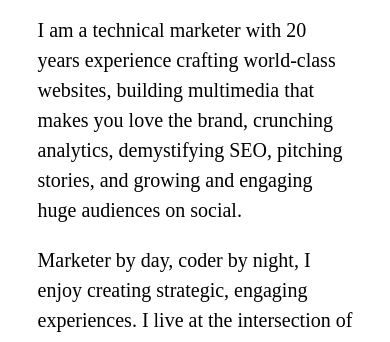
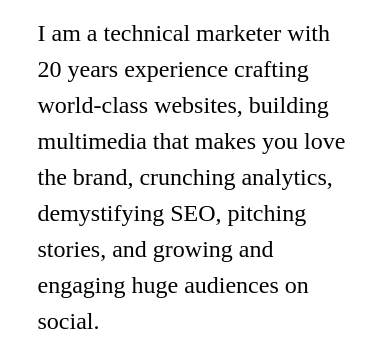
Before and after one commit to ehjude/ehjude, a plain HTML site: page index.html in a window 390 px wide. Shown: the part 720-1062 px from the top of the page. Drawn offline with nearby package versions, Linux system fonts and the light colour scheme; a web font is replaced by a local one.

Commit message:
increase my story text on mobile

```diff
--- a/assets/stylesheets/style.css
+++ b/assets/stylesheets/style.css
@@ -1876,8 +1876,10 @@ footer {
     }
 
     #my-story p {
-        font-size: 20px;
-        line-height: 30px;
+        /* font-size: 20px;
+        line-height: 30px; */
+		font-size: 24px;
+		line-height: 1.5;
     }
 
     .job-title {
```
